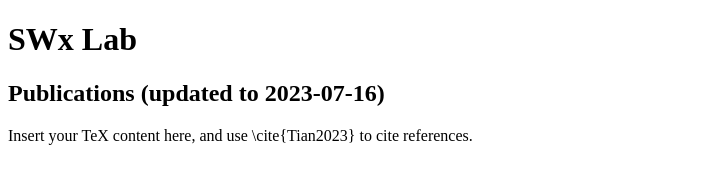
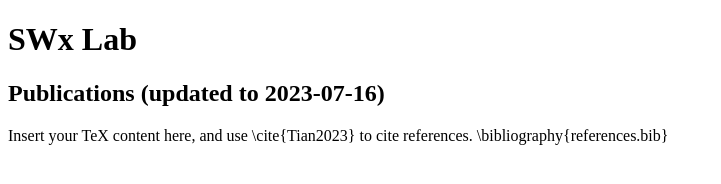
Before and after one commit to drswang/drswang.github.io, a plain HTML site: page publication/publication.html in a window 1280 px wide. Shown: the whole page, without its empty margins (0-721 px from the left). Drawn offline with nearby package versions, Linux system fonts and the light colour scheme; some packages are replaced by stand-ins of ours; no server answers.

Commit message:
Update publication.html

```diff
--- a/publication/publication.html
+++ b/publication/publication.html
@@ -17,6 +17,8 @@
     <!-- Your TeX content will be rendered here -->
     <div id="content">
         Insert your TeX content here, and use \cite{Tian2023} to cite references.
+
+        \bibliography{references.bib}
     </div>
 <script type="text/javascript">
     // Function to get the current date in the format: YYYY-MM-DD
```
